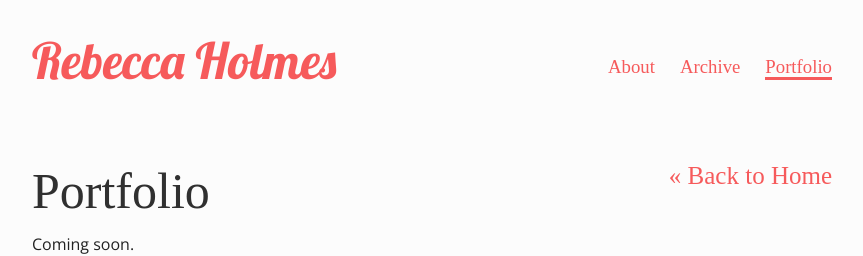
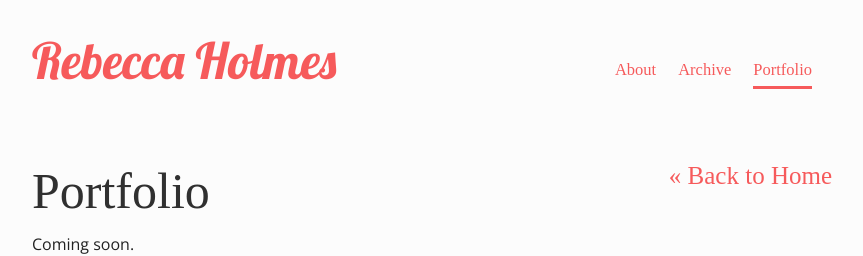
Before and after one commit to piscisvolans/piscisvolans.github.io, a Jekyll site: the page built from portfolio.md, in a window 1280 px wide. Shown: the top 256 px of the page, without its empty margins (208-1071 px from the left). Built offline with Jekyll 4.4.1, drawn with Linux system fonts in a browser that asks for light colours; some web fonts are replaced; Markdown is read by kramdown in place of the engine named in the settings; comment, search, counter and statistics services are not loaded.

Commit message:
Formatting of navbar links

```diff
--- a/_layouts/default.html
+++ b/_layouts/default.html
@@ -46,5 +46,6 @@
 	(document.getElementsByTagName('HEAD')[0] || document.getElementsByTagName('BODY')[0]).appendChild(s);
 	}());
 	</script>
+
   </body>
 </html>
--- a/public/css/main.css
+++ b/public/css/main.css
@@ -254,6 +254,7 @@ tbody tr:nth-child(odd) th {
   padding-top:    1rem;
   padding-bottom: 1rem;
   margin-bottom: 6rem;
+  padding-right:1rem;
 }
 .masthead-title {
   margin-top: 0;
@@ -271,11 +272,13 @@ tbody tr:nth-child(odd) th {
 }
 
 .masthead-title .pull-right {
-  line-height:90px;
+  line-height:95px;
+  font-size:22px;
 }
 
 .masthead-title a {
   color: #f65a5b;
+  padding-bottom:7px;
 }
 
 .masthead-title a:hover, a:focus {
```
